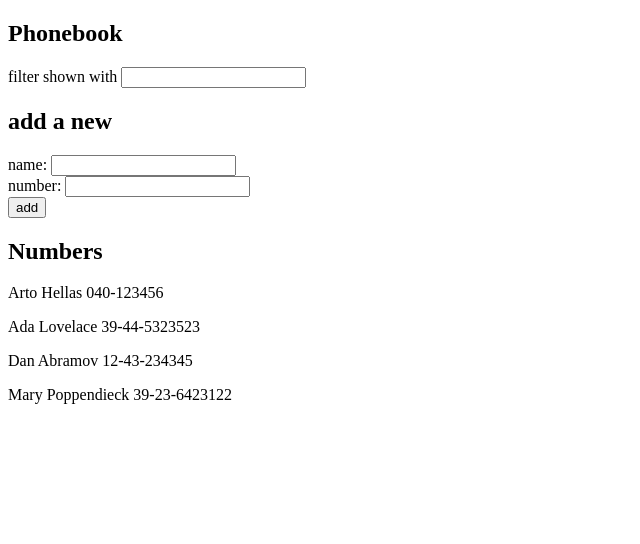
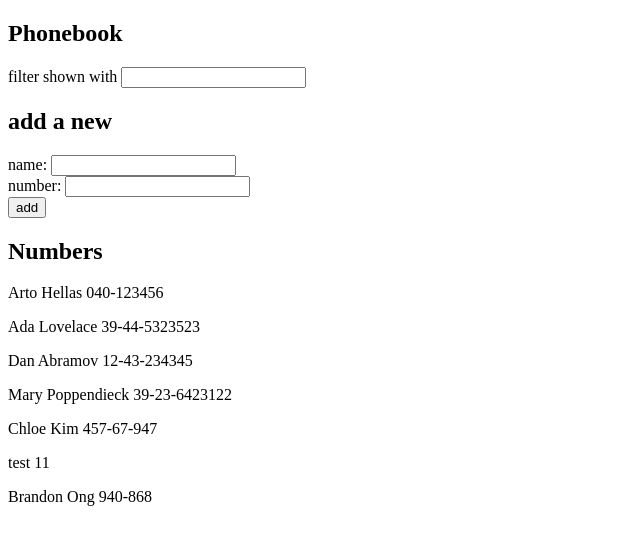
Before and after one commit to chloekim-mq/fullstack-submission-repository, a React (Vite) app in the folder part2/phonebook/: page / in a window 1280 px wide. Shown: the top 544 px of the page, without its empty margins (0-640 px from the left). Built offline with nearby package versions, Linux system fonts and the light colour scheme; data requests are answered from the project's data file.

Commit message:
update 2.13

```diff
--- a/part2/phonebook/db.json
+++ b/part2/phonebook/db.json
@@ -1,5 +1,5 @@
 {
-    "persons":[
+  "persons": [
     {
       "name": "Arto Hellas",
       "number": "040-123456",
@@ -19,6 +19,21 @@
       "name": "Mary Poppendieck",
       "number": "39-23-6423122",
       "id": "4"
+    },
+    {
+      "id": "efe2",
+      "name": "Chloe Kim",
+      "number": "457-67-947"
+    },
+    {
+      "id": "c4f7",
+      "name": "test",
+      "number": "11"
+    },
+    {
+      "id": "9fd9",
+      "name": "Brandon Ong",
+      "number": "940-868"
     }
   ]
 }
--- a/part2/phonebook/package.json
+++ b/part2/phonebook/package.json
@@ -7,9 +7,11 @@
     "dev": "vite",
     "build": "vite build",
     "lint": "eslint .",
-    "preview": "vite preview"
+    "preview": "vite preview",
+    "server": "json-server --port 3001 db.json"
   },
   "dependencies": {
+    "axios": "^1.7.9",
     "react": "^19.0.0",
     "react-dom": "^19.0.0"
   },
@@ -23,6 +25,7 @@
     "eslint-plugin-react-hooks": "^5.0.0",
     "eslint-plugin-react-refresh": "^0.4.18",
     "globals": "^15.14.0",
+    "json-server": "^1.0.0-beta.3",
     "vite": "^6.1.0"
   }
 }
--- a/part2/phonebook/src/App.jsx
+++ b/part2/phonebook/src/App.jsx
@@ -1,18 +1,23 @@
-import { useState } from 'react'
-import Filter from './Components/Filter'
-import PersonForm from './Components/PersonForm'
-import Persons from './Components/Persons'
+import { useState, useEffect } from 'react'
+import Filter from './components/Filter'
+import PersonForm from './components/PersonForm'
+import Persons from './components/Persons'
+import axios from 'axios'
+import personService from './services/persons'
 
 const App = () => {
-  const [persons, setPersons] = useState([
-    { name: 'Arto Hellas', number: '040-123456', id: 1 },
-    { name: 'Ada Lovelace', number: '39-44-5323523', id: 2 },
-    { name: 'Dan Abramov', number: '12-43-234345', id: 3 },
-    { name: 'Mary Poppendieck', number: '39-23-6423122', id: 4 }
-  ])
-
+  const [persons, setPersons] = useState([])
   const [newName, setNewName] = useState('')
   const [newNumber, setNewNumber] = useState('')
+
+  useEffect(() => {
+    personService
+    .getAll()
+    .then(initialPersons => {
+        setPersons(initialPersons)
+    })
+}
+, [])
 
   const addPerson = (event) => {
       event.preventDefault()
@@ -26,9 +31,20 @@ const App = () => {
           name: newName,
           number: newNumber
       }
-      setPersons(persons.concat(personObject))
-      setNewName('')
-      setNewNumber('')
+
+      personService
+      .create(personObject)
+      .then(returnedPerson => {
+          setPersons(persons.concat(returnedPerson))
+          setNewName('')
+          setNewNumber('')
+      })
+
+      axios
+      .post('http://localhost:3001/persons', personObject)
+      .then(response => {
+          console.log(response)
+      })
   }
 
   const handleNameChange = (event) => {
--- /dev/null
+++ b/part2/phonebook/src/services/persons.js
@@ -0,0 +1,19 @@
+import axios from 'axios'
+const baseUrl = 'http://localhost:3001/persons'
+
+const getAll = () => {
+  const request = axios.get(baseUrl)
+  return request.then(response => response.data)
+}
+
+const create = newObject => {
+  const request = axios.post(baseUrl, newObject)
+  return request.then(response => response.data)
+}
+
+const update = (id, newObject) => {
+  const request = axios.put(`${baseUrl}/${id}`, newObject)
+  return request.then(response => response.data)
+}
+
+export default { getAll, create, update }
```
Also changed, not shown: 1 other file (tests, documents, lock files or other folders). Lines whose indentation alone changed are shown as unchanged.
